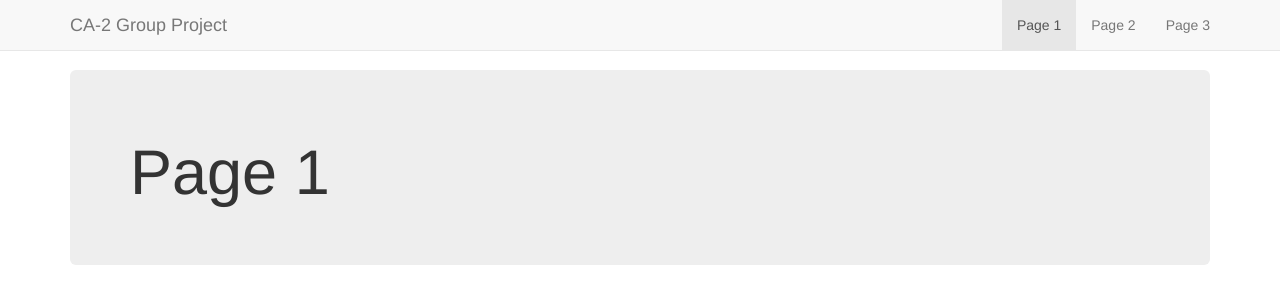
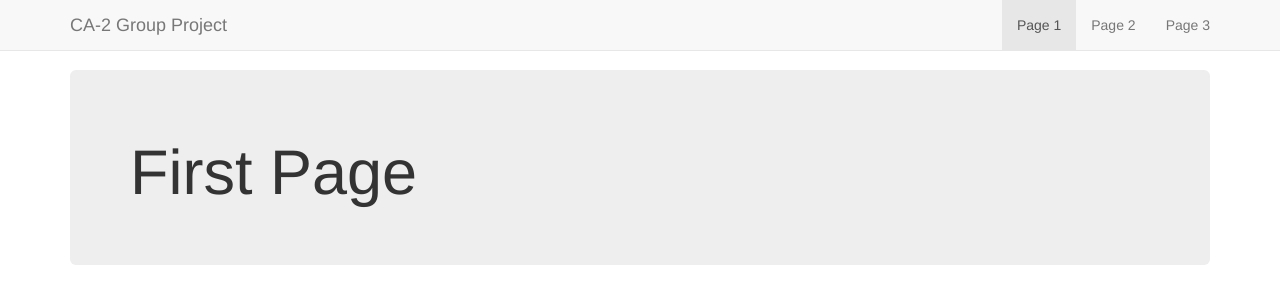
Before and after one commit to mcgowanb/client-side-scripting-202-2, a plain HTML site: page index.html in a window 1280 px wide. Drawn offline with nearby package versions, Linux system fonts and the light colour scheme.

Commit message:
Changed h1

```diff
--- a/index.html
+++ b/index.html
@@ -44,7 +44,7 @@
 
 <div class="container">
     <div class="jumbotron">
-        <h1>Page 1</h1>
+        <h1>First Page</h1>
     </div>
 
 </div>
```
